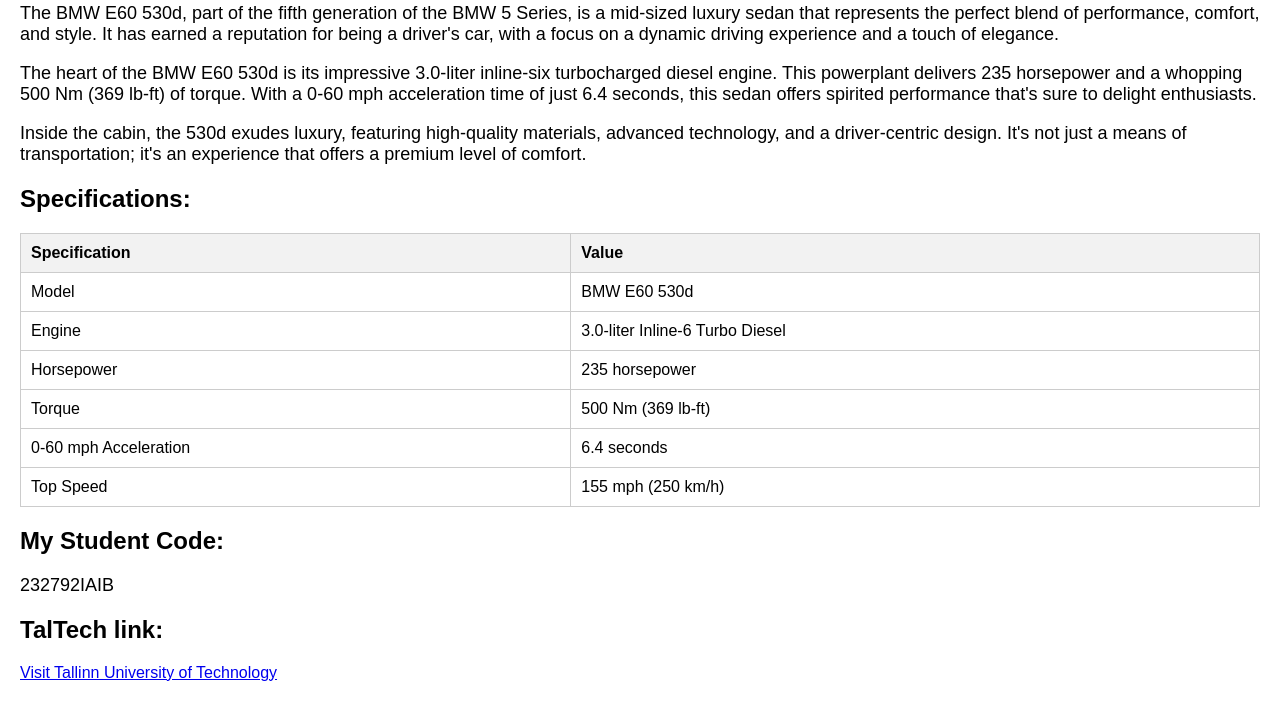
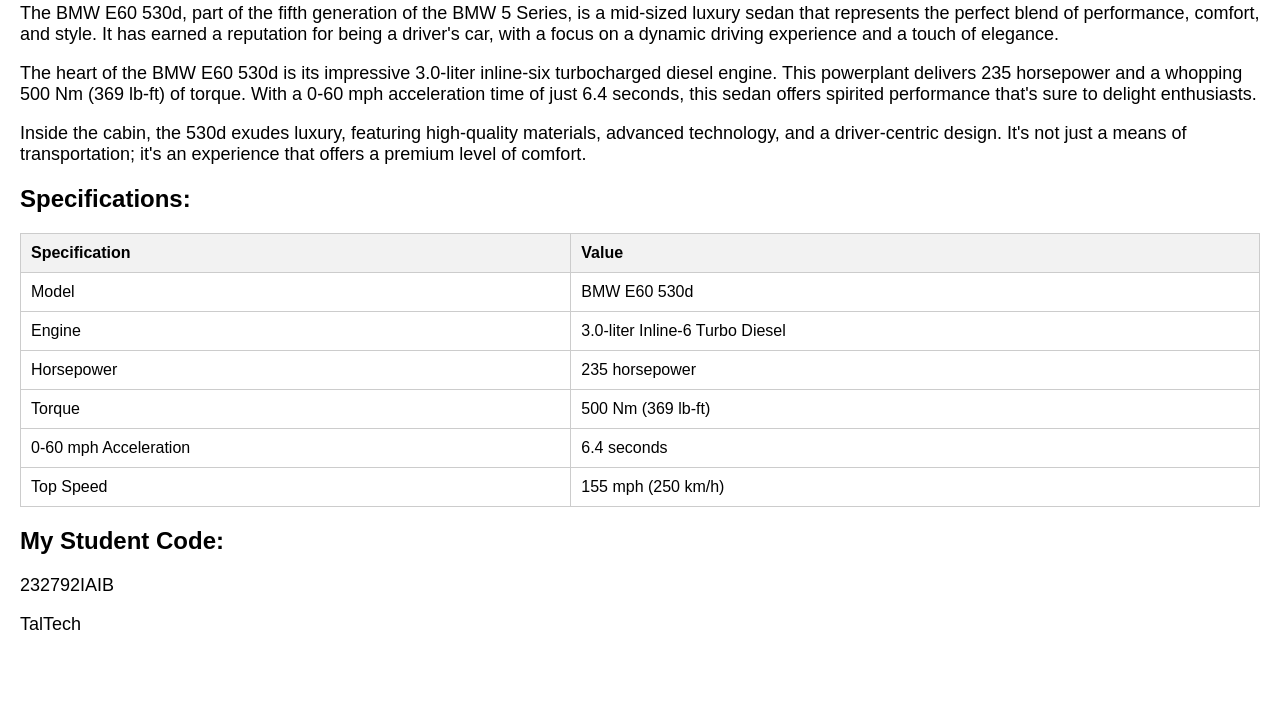
Before and after one commit to BI8US/Bi8US.github.io, a plain HTML site: page index.html in a window 1280 px wide. Shown: the part 511-1213 px from the top of the page. After the commit the page ends 1166 px from the top, so only its background shows below. Drawn offline with Linux system fonts and the light colour scheme.

Commit message:
Update index.html

```diff
--- a/index.html
+++ b/index.html
@@ -75,5 +75,4 @@
 <h2>My Student Code:</h2>
 <p>232792IAIB</p>
 
-<h2>TalTech link:</h2>
-<a href="https://taltech.ee/">Visit Tallinn University of Technology</a>
+<p href="https://taltech.ee/">TalTech</p>
```
